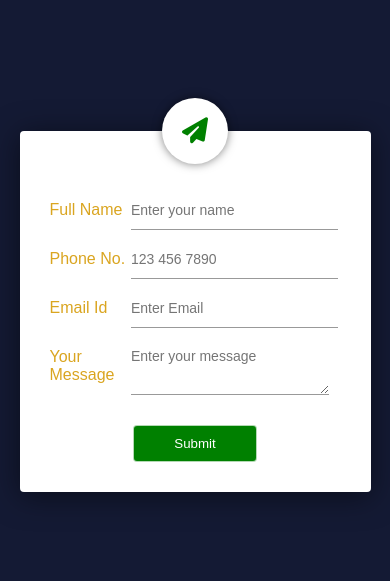
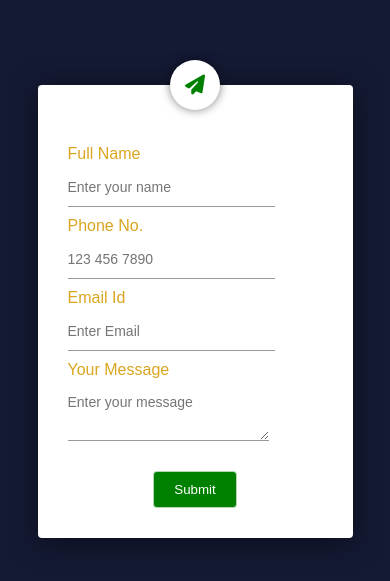
Before and after one commit to amantvn1234/30-day-JS-Challenge, a plain HTML site: page Day 22/Project (Contact Form Validator)/index.html in a window 390 px wide. Shown: the part 111-692 px from the top of the page. Drawn offline with Linux system fonts and the light colour scheme.

Commit message:
making responsive

```diff
--- a/Day 22/Project (Contact Form Validator)/style.css
+++ b/Day 22/Project (Contact Form Validator)/style.css
@@ -1,20 +1,21 @@
-*{
+* {
     margin: 0;
     padding: 0;
     box-sizing: border-box;
     font-family: 'Poppins', sans-serif;
 }
-.container{
+
+.container {
     width: 100%;
     height: 100vh;
     background: #141a34;
     display: flex;
     align-items: center;
     justify-content: center;
+    padding: 20px;
 }
 
-
-.container form{
+.container form {
     width: 90%;
     max-width: 500px;
     padding: 50px 30px 20px;
@@ -23,31 +24,34 @@
     box-shadow: 0 4px 30px rgba(0, 0, 0, 0.5);
     position: relative;
 }
-.fa-paper-plane{
+
+.fa-paper-plane {
     position: absolute;
     top: 0;
     left: 50%;
-    transform: translate(-50%,-50%);
+    transform: translate(-50%, -50%);
     background: #fff;
-    color:green;
+    color: green;
     font-size: 26px;
     padding: 20px;
     border-radius: 50%;
     box-shadow: 0 0 10px rgba(0, 0, 0, 0.5);
 }
 
-.input-group{
+.input-group {
     width: 100%;
     display: flex;
     align-items: center;
     margin: 10px 0;
     position: relative;
 }
-.input-group label{
+
+.input-group label {
     flex-basis: 28%;
     color: goldenrod;
 }
-.input-group input, .input-group textarea{
+
+.input-group input, .input-group textarea {
     flex-basis: 68%;
     background: transparent;
     border: 0;
@@ -57,11 +61,12 @@
     color: #333;
     font-size: 16px;
 }
-::placeholder{
+
+::placeholder {
     font-size: 14px;
 }
 
-form button{
+form button {
     background: green;
     color: #fff;
     border-radius: 4px;
@@ -73,18 +78,47 @@ form button{
     margin: 30px auto 10px;
 }
 
-.input-group span{
+.input-group span {
     position: absolute;
-    bottom:12px;
+    bottom: 12px;
     right: 17px;
     font-size: 14px;
-    color:red;
-}
-
-#submit-error{
     color: red;
 }
 
-.input-group span i{
+#submit-error {
+    color: red;
+}
+
+.input-group span i {
     color: green;
 }
+
+@media (max-width: 600px) {
+    .input-group {
+        flex-direction: column;
+        align-items: flex-start;
+    }
+
+    .input-group label {
+        flex-basis: 100%;
+        margin-bottom: 5px;
+    }
+
+    .input-group input, .input-group textarea {
+        flex-basis: 100%;
+    }
+
+    .fa-paper-plane {
+        font-size: 20px;
+        padding: 15px;
+    }
+
+    form {
+        padding: 30px 20px 10px;
+    }
+
+    form button {
+        padding: 10px 20px;
+    }
+}
```
